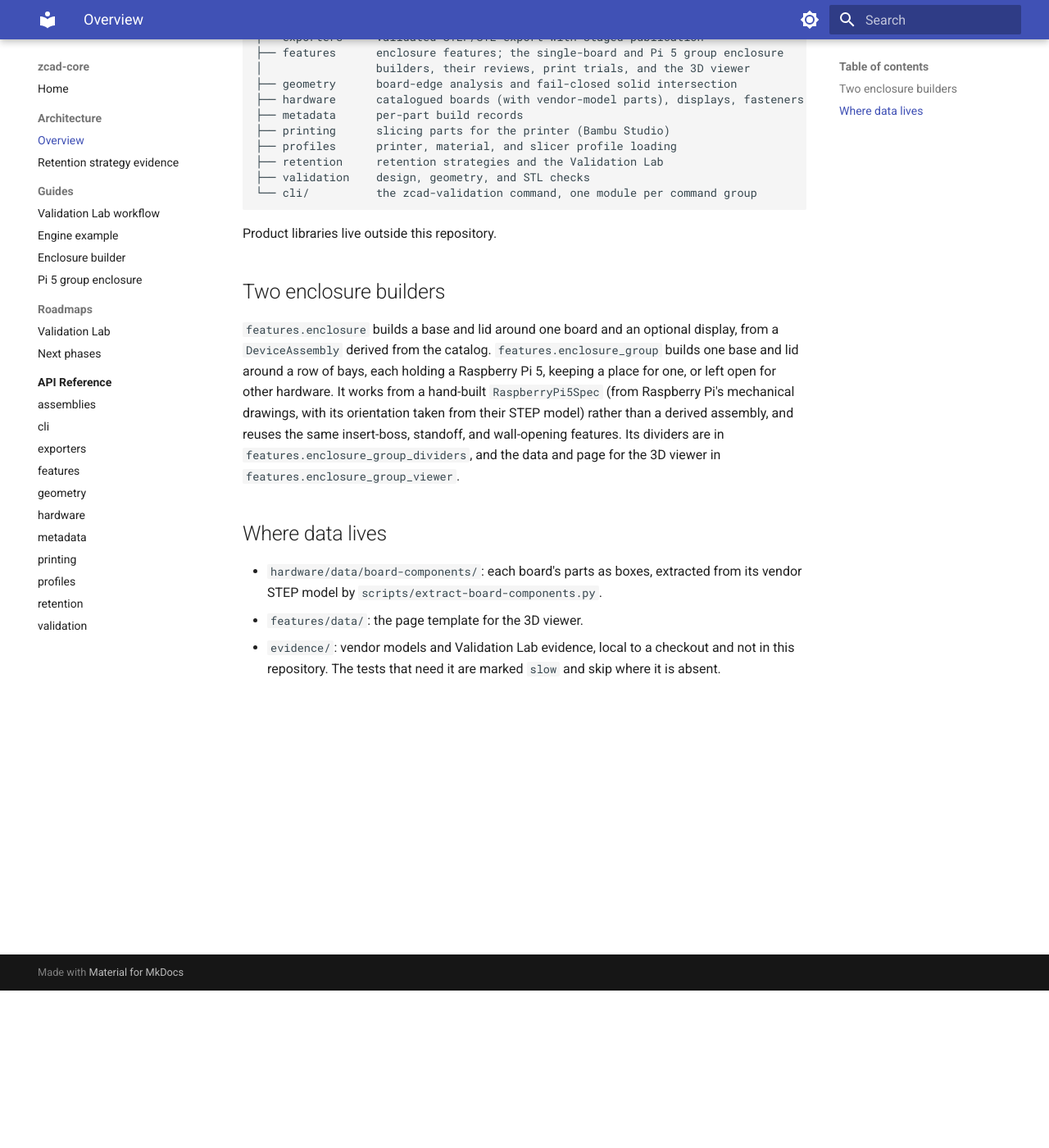
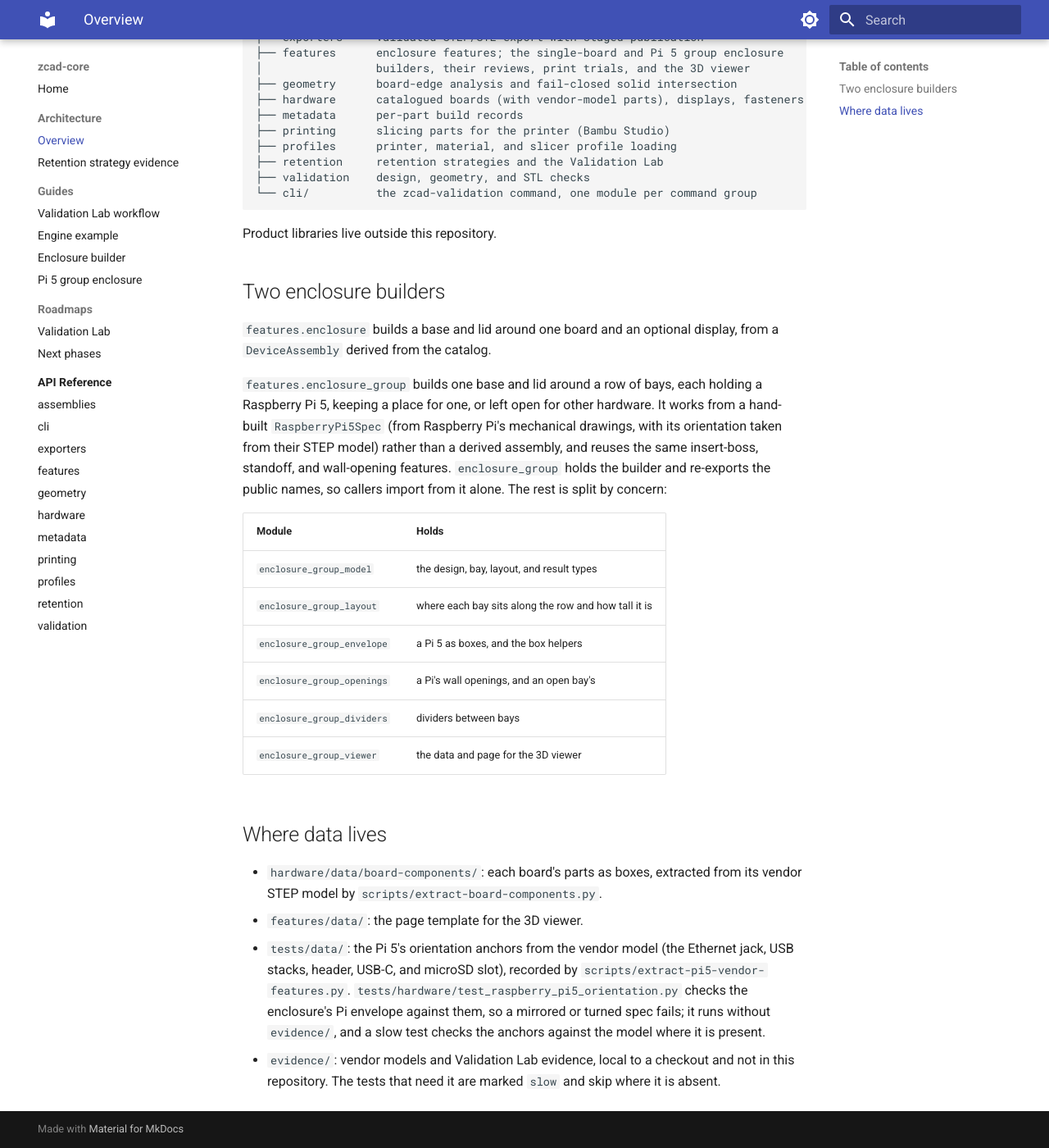
Before and after one commit to zacharymplace/zcad-core, an MkDocs documentation site: the page built from docs/architecture.md, in a window 1280 px wide and 1400 px high, scrolled down 192 px. Shown: the whole window at 82% size. Built offline with MkDocs 1.6.1 and Material for MkDocs 9.7.7, drawn with Linux system fonts in a browser that asks for light colours.

Commit message:
Name the group enclosure modules and the orientation guard in the architecture page
The page predated the split of enclosure_group.py and the Pi 5 orientation
guard. It now lists each module and what it holds, says enclosure_group
re-exports the public names, and describes tests/data and the guard test.

Co-Authored-By: Claude Sonnet 5.5 <noreply@anthropic.com>

```diff
--- a/docs/architecture.md
+++ b/docs/architecture.md
@@ -21,20 +21,36 @@ Product libraries live outside this repository.
 ## Two enclosure builders
 
 `features.enclosure` builds a base and lid around one board and an optional
-display, from a `DeviceAssembly` derived from the catalog. `features.enclosure_group`
-builds one base and lid around a row of bays, each holding a Raspberry Pi 5,
-keeping a place for one, or left open for other hardware. It works from a
-hand-built `RaspberryPi5Spec` (from Raspberry Pi's mechanical drawings, with its
-orientation taken from their STEP model) rather than a derived assembly, and
-reuses the same insert-boss, standoff, and
-wall-opening features. Its dividers are in `features.enclosure_group_dividers`,
-and the data and page for the 3D viewer in `features.enclosure_group_viewer`.
+display, from a `DeviceAssembly` derived from the catalog.
+
+`features.enclosure_group` builds one base and lid around a row of bays, each
+holding a Raspberry Pi 5, keeping a place for one, or left open for other
+hardware. It works from a hand-built `RaspberryPi5Spec` (from Raspberry Pi's
+mechanical drawings, with its orientation taken from their STEP model) rather
+than a derived assembly, and reuses the same insert-boss, standoff, and
+wall-opening features. `enclosure_group` holds the builder and re-exports the
+public names, so callers import from it alone. The rest is split by concern:
+
+| Module | Holds |
+| --- | --- |
+| `enclosure_group_model` | the design, bay, layout, and result types |
+| `enclosure_group_layout` | where each bay sits along the row and how tall it is |
+| `enclosure_group_envelope` | a Pi 5 as boxes, and the box helpers |
+| `enclosure_group_openings` | a Pi's wall openings, and an open bay's |
+| `enclosure_group_dividers` | dividers between bays |
+| `enclosure_group_viewer` | the data and page for the 3D viewer |
 
 ## Where data lives
 
 - `hardware/data/board-components/`: each board's parts as boxes, extracted from
   its vendor STEP model by `scripts/extract-board-components.py`.
 - `features/data/`: the page template for the 3D viewer.
+- `tests/data/`: the Pi 5's orientation anchors from the vendor model (the
+  Ethernet jack, USB stacks, header, USB-C, and microSD slot), recorded by
+  `scripts/extract-pi5-vendor-features.py`. `tests/hardware/test_raspberry_pi5_orientation.py`
+  checks the enclosure's Pi envelope against them, so a mirrored or turned spec
+  fails; it runs without `evidence/`, and a slow test checks the anchors against
+  the model where it is present.
 - `evidence/`: vendor models and Validation Lab evidence, local to a checkout
   and not in this repository. The tests that need it are marked `slow` and skip
   where it is absent.
```
